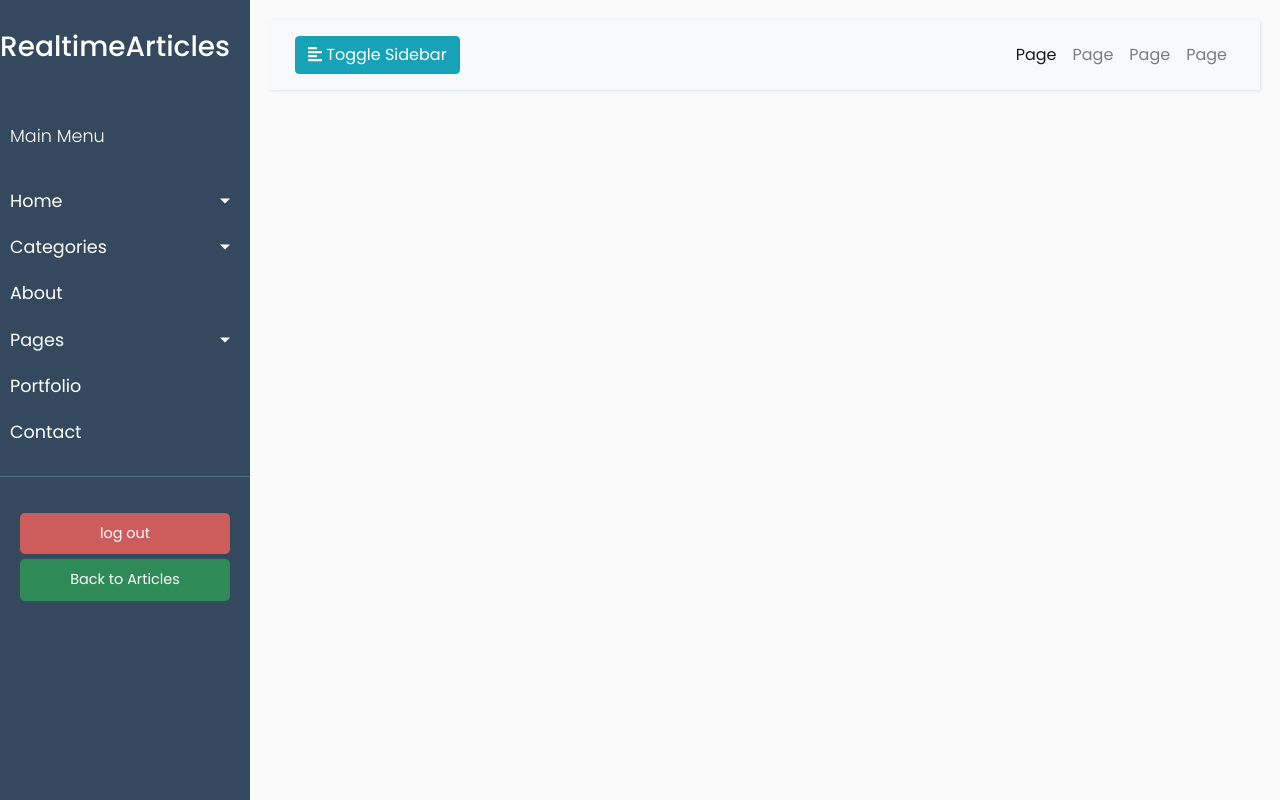
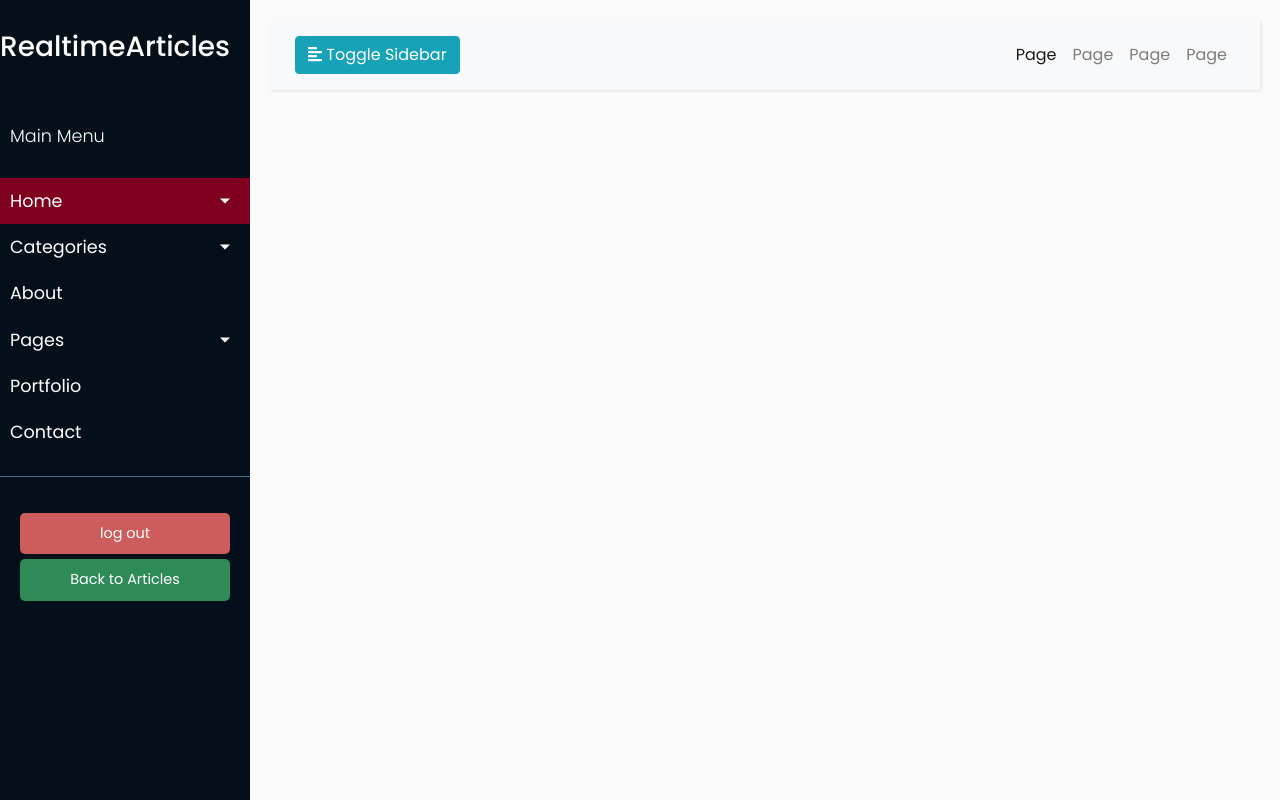
Before and after one commit to Mesh-254/realtime_articles, a Flask app: page /base in a window 1280 px wide. Run offline with Flask 3, Linux system fonts and the light colour scheme; a user stored in the database is signed in; some libraries are stand-ins or nearby versions.

Commit message:
updated admin pages sidebar styling

```diff
--- a/static/css/admin_css/style.css
+++ b/static/css/admin_css/style.css
@@ -59,7 +59,7 @@ a:focus {
 #sidebar {
     min-width: 250px;
     max-width: 250px;
-    background: #34495e;
+    background: #040f1a;
     color: #fff;
     transition: all 0.3s;
 }
@@ -71,7 +71,7 @@ a:focus {
 #sidebar .sidebar-header {
     padding-top: 30px;
     padding-bottom: 20px;
-    background: #34495e;
+    background: #040f1a;
 }
 
 #sidebar ul.components {
@@ -98,7 +98,7 @@ a:focus {
 #sidebar ul li.active>a,
 a[aria-expanded="true"] {
     color: #fff;
-    background: #34495e;
+    background: #800020;
 }
 
 a[data-toggle="collapse"] {
@@ -116,7 +116,7 @@ a[data-toggle="collapse"] {
 ul ul a {
     font-size: 0.9em !important;
     padding-left: 30px !important;
-    background: 	#353935;
+    background: #800020;
 }
 
 ul.CTAs {
```
